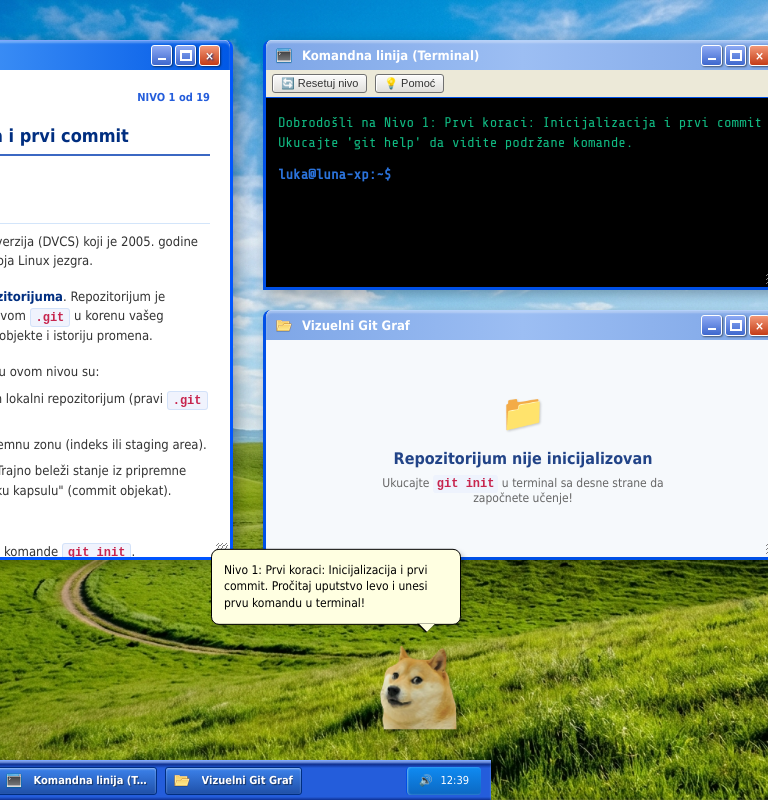
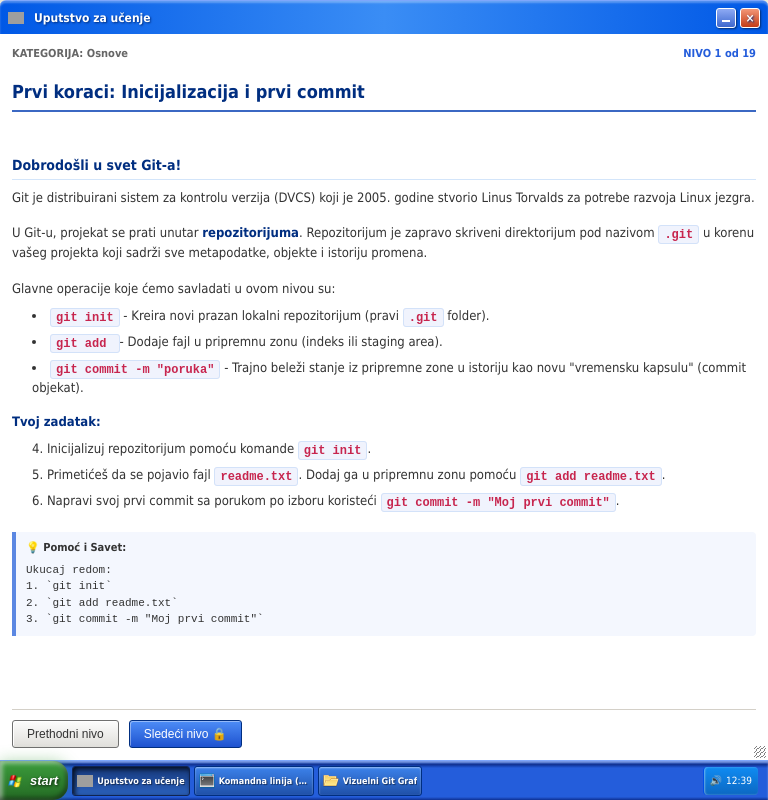
Before and after one commit to RileDev/git-ucenje, a React (Vite) app: page / in a window 768 px wide. Built offline with nearby package versions, Linux system fonts and the light colour scheme; grey boxes are pictures that could not be loaded.

Commit message:
feat: implement mobile responsiveness with window-stacking, adaptive layouts, and touch-optimized controls

```diff
--- a/src/App.tsx
+++ b/src/App.tsx
@@ -406,6 +406,15 @@
     return saved !== 'false';
   });
   const [timeStr, setTimeStr] = useState('');
+  const [isMobile, setIsMobile] = useState(window.innerWidth < 768);
+
+  useEffect(() => {
+    const handleResize = () => {
+      setIsMobile(window.innerWidth < 768);
+    };
+    window.addEventListener('resize', handleResize);
+    return () => window.removeEventListener('resize', handleResize);
+  }, []);
 
   // Gitko pomoćnik
   const [gitkoMsg, setGitkoMsg] = useState<string>(
@@ -531,6 +540,7 @@
 
   // Drag and Drop logika za prozore
   const handleTitleBarMouseDown = (id: string, e: React.MouseEvent) => {
+    if (isMobile) return;
     const win = windows.find(w => w.id === id);
     if (!win || win.isMaximized) return;
 
@@ -574,6 +584,7 @@
 
   // Resize logika za prozore (instructions, terminal, graph)
   const handleResizeMouseDown = (id: string, e: React.MouseEvent) => {
+    if (isMobile) return;
     e.stopPropagation();
     e.preventDefault();
     const win = windows.find(w => w.id === id);
@@ -895,8 +906,10 @@
     }
   };
 
+  const hasActiveWindow = windows.some(w => w.isOpen && !w.isMinimized);
+
   return (
-    <div className="xp-desktop" style={bgStyles[bgTheme]}>
+    <div className={`xp-desktop ${hasActiveWindow ? 'xp-desktop-has-active-window' : ''}`} style={bgStyles[bgTheme]}>
       {/* BSOD Plavi ekran smrti (Easter Egg) */}
       {showBSOD && (
         <div className="xp-bsod">
@@ -1056,8 +1069,9 @@
 
               {/* 1. Terminal Window Content */}
               {win.id === 'terminal' && (() => {
-                const termScale = win.isMaximized ? 1.0 : (win.w / 520);
-                const termFontSize = Math.max(10, Math.min(26, Math.floor(14 * termScale)));
+                const actualWidth = isMobile ? window.innerWidth : (win.isMaximized ? window.innerWidth : win.w);
+                const termScale = isMobile ? (actualWidth / 420) : (win.isMaximized ? 1.2 : (win.w / 520));
+                const termFontSize = Math.max(isMobile ? 12.5 : 10, Math.min(26, Math.floor(14 * termScale)));
                 return (
                   <div style={{ display: 'flex', flexDirection: 'column', height: '100%' }}>
                     {/* XP Toolbar */}
@@ -1140,11 +1154,12 @@
 
               {/* 2. Instructions Window Content */}
               {win.id === 'instructions' && (() => {
-                const scale = win.isMaximized ? 1.0 : (win.w / 480);
-                const catFontSize = Math.max(9, Math.min(18, Math.floor(11 * scale)));
-                const titleFontSize = Math.max(14, Math.min(28, Math.floor(18 * scale)));
-                const descFontSize = Math.max(11, Math.min(22, Math.floor(13 * scale)));
-                const hintFontSize = Math.max(9, Math.min(18, Math.floor(11.5 * scale)));
+                const actualWidth = isMobile ? window.innerWidth : (win.isMaximized ? window.innerWidth : win.w);
+                const scale = isMobile ? (actualWidth / 400) : (win.isMaximized ? 1.2 : (win.w / 480));
+                const catFontSize = Math.max(isMobile ? 10.5 : 9, Math.min(18, Math.floor(11 * scale)));
+                const titleFontSize = Math.max(isMobile ? 16 : 14, Math.min(28, Math.floor(18 * scale)));
+                const descFontSize = Math.max(isMobile ? 13.5 : 11, Math.min(22, Math.floor(13 * scale)));
+                const hintFontSize = Math.max(isMobile ? 11.5 : 9, Math.min(18, Math.floor(11.5 * scale)));
                 return (
                   <div className="xp-level-panel" style={{ height: '100%', overflowY: 'auto' }}>
                     <div style={{ display: 'flex', justifyContent: 'space-between', alignItems: 'center', marginBottom: '15px' }}>
@@ -1198,7 +1213,8 @@
 
               {/* 3. Git Graph Window Content */}
               {win.id === 'graph' && (() => {
-                const graphScale = win.isMaximized ? 1.0 : (win.w / 520);
+                const actualWidth = isMobile ? window.innerWidth : (win.isMaximized ? window.innerWidth : win.w);
+                const graphScale = isMobile ? (actualWidth / 420) : (win.isMaximized ? 1.2 : (win.w / 520));
                 const graphFontMultiplier = Math.max(0.7, Math.min(2.0, graphScale));
                 return (
                   <GitGraph state={repoState} fontSizeMultiplier={graphFontMultiplier} />
--- a/src/LunaTheme.css
+++ b/src/LunaTheme.css
@@ -822,3 +822,255 @@
     page-break-inside: avoid;
   }
 }
+
+/* Mobile Responsive Optimizations (< 768px) */
+@media (max-width: 768px) {
+  /* Desktop Layout */
+  .xp-desktop {
+    height: calc(100dvh - 40px) !important;
+    padding: 8px !important;
+    overflow: hidden !important;
+  }
+
+  /* Desktop Icon Grid */
+  .xp-desktop-grid {
+    top: 10px !important;
+    left: 10px !important;
+    bottom: 50px !important;
+    width: auto !important;
+    height: auto !important;
+    display: grid !important;
+    grid-template-columns: repeat(auto-fill, minmax(75px, 1fr)) !important;
+    flex-direction: row !important;
+    gap: 12px !important;
+    right: 10px !important;
+  }
+
+  .xp-desktop-icon {
+    width: auto !important;
+    height: 75px !important;
+    padding: 4px !important;
+  }
+
+  .xp-desktop-icon-img {
+    width: 28px !important;
+    height: 28px !important;
+    margin-bottom: 4px !important;
+  }
+
+  .xp-desktop-icon-text {
+    font-size: 10px !important;
+    text-shadow: 1px 1px 1px #000 !important;
+  }
+
+  /* Full screen active windows on mobile */
+  .xp-window {
+    position: fixed !important;
+    top: 0 !important;
+    left: 0 !important;
+    width: 100vw !important;
+    height: calc(100dvh - 40px) !important;
+    border: none !important;
+    border-radius: 0 !important;
+    box-shadow: none !important;
+    z-index: 20 !important;
+  }
+
+  /* Active window takes higher priority */
+  .xp-window.active {
+    display: flex !important;
+    z-index: 30 !important;
+  }
+
+  /* Hide inactive windows on mobile so they don't overlay each other */
+  .xp-window:not(.active) {
+    display: none !important;
+  }
+
+  /* Title bar adjustments on mobile */
+  .xp-window-titlebar {
+    height: 34px !important; /* Slightly larger click area for fingers */
+    padding: 0 8px !important;
+  }
+
+  .xp-window-title {
+    font-size: 12px !important;
+  }
+
+  .xp-window-controls {
+    gap: 4px !important;
+  }
+
+  .xp-control-btn {
+    width: 20px !important;
+    height: 20px !important;
+  }
+
+  /* Hide maximize buttons on mobile since it's already full screen */
+  .xp-btn-maximize {
+    display: none !important;
+  }
+
+  /* Taskbar mobile styling */
+  .xp-taskbar {
+    height: 40px !important;
+    position: fixed !important;
+    bottom: 0 !important;
+    left: 0 !important;
+    width: 100vw !important;
+    z-index: 100 !important;
+  }
+
+  .xp-start-btn {
+    padding: 0 10px 0 8px !important;
+    font-size: 13px !important;
+  }
+
+  .xp-start-btn img {
+    width: 14px !important;
+    height: 14px !important;
+  }
+
+  .xp-taskbar-tasks {
+    padding: 0 4px !important;
+    gap: 4px !important;
+  }
+
+  .xp-taskbar-item {
+    min-width: 34px !important;
+    max-width: 80px !important;
+    height: 30px !important;
+    padding: 0 4px !important;
+    font-size: 9px !important;
+    gap: 4px !important;
+    justify-content: center !important;
+  }
+
+  .xp-taskbar-item img {
+    margin-right: 0 !important;
+  }
+
+  .xp-taskbar-text {
+    display: none !important; /* Hide text on small screens so they all fit */
+  }
+
+  @media (min-width: 480px) {
+    .xp-taskbar-item {
+      max-width: 120px !important;
+    }
+    .xp-taskbar-text {
+      display: inline !important;
+    }
+  }
+
+  .xp-systray {
+    padding: 0 6px !important;
+    font-size: 10px !important;
+    gap: 4px !important;
+  }
+
+  /* Start menu adjustments on mobile */
+  .xp-start-menu {
+    position: fixed !important;
+    bottom: 40px !important;
+    left: 0 !important;
+    width: 280px !important;
+    height: auto !important;
+    max-height: calc(100dvh - 50px) !important;
+    z-index: 110 !important;
+    border: 2px solid var(--xp-window-border, #245ddb) !important;
+  }
+
+  .xp-start-header {
+    height: 42px !important;
+    padding: 0 10px !important;
+    font-size: 11px !important;
+    gap: 8px !important;
+  }
+
+  .xp-start-avatar {
+    width: 26px !important;
+    height: 26px !important;
+    font-size: 14px !important;
+    border-width: 1px !important;
+  }
+
+  .xp-start-left {
+    padding: 6px 3px !important;
+    gap: 2px !important;
+    width: 52% !important;
+  }
+
+  .xp-start-right {
+    padding: 6px 4px !important;
+    gap: 3px !important;
+    width: 48% !important;
+  }
+
+  .xp-start-item {
+    padding: 4px 6px !important;
+    gap: 6px !important;
+    font-size: 10px !important;
+  }
+
+  .xp-start-item-icon {
+    width: 16px !important;
+    height: 16px !important;
+  }
+
+  .xp-start-item-subtext {
+    font-size: 8px !important;
+  }
+
+  .xp-start-footer {
+    height: 36px !important;
+    padding: 0 10px !important;
+    gap: 8px !important;
+  }
+
+  .xp-footer-btn {
+    font-size: 10px !important;
+    padding: 2px 6px !important;
+    gap: 4px !important;
+  }
+
+  .xp-footer-icon {
+    width: 14px !important;
+    height: 14px !important;
+  }
+
+  /* Padding and Margin optimizations inside active Windows on Mobile */
+  .xp-level-panel {
+    padding: 12px !important;
+  }
+
+  .xp-level-box {
+    padding: 8px 10px !important;
+    margin-bottom: 10px !important;
+  }
+
+  .xp-terminal {
+    padding: 8px !important;
+  }
+
+  /* Clippy Style Assistant - Hide floating helper when workspace is busy */
+  .xp-desktop-has-active-window .xp-gitko-container {
+    display: none !important;
+  }
+
+  .xp-gitko-container {
+    right: 10px !important;
+    bottom: 50px !important;
+  }
+
+  .xp-gitko-bubble {
+    max-width: 170px !important;
+    font-size: 10px !important;
+    padding: 6px 10px !important;
+  }
+
+  .xp-gitko-char {
+    width: 50px !important;
+    height: 50px !important;
+  }
+}
```
